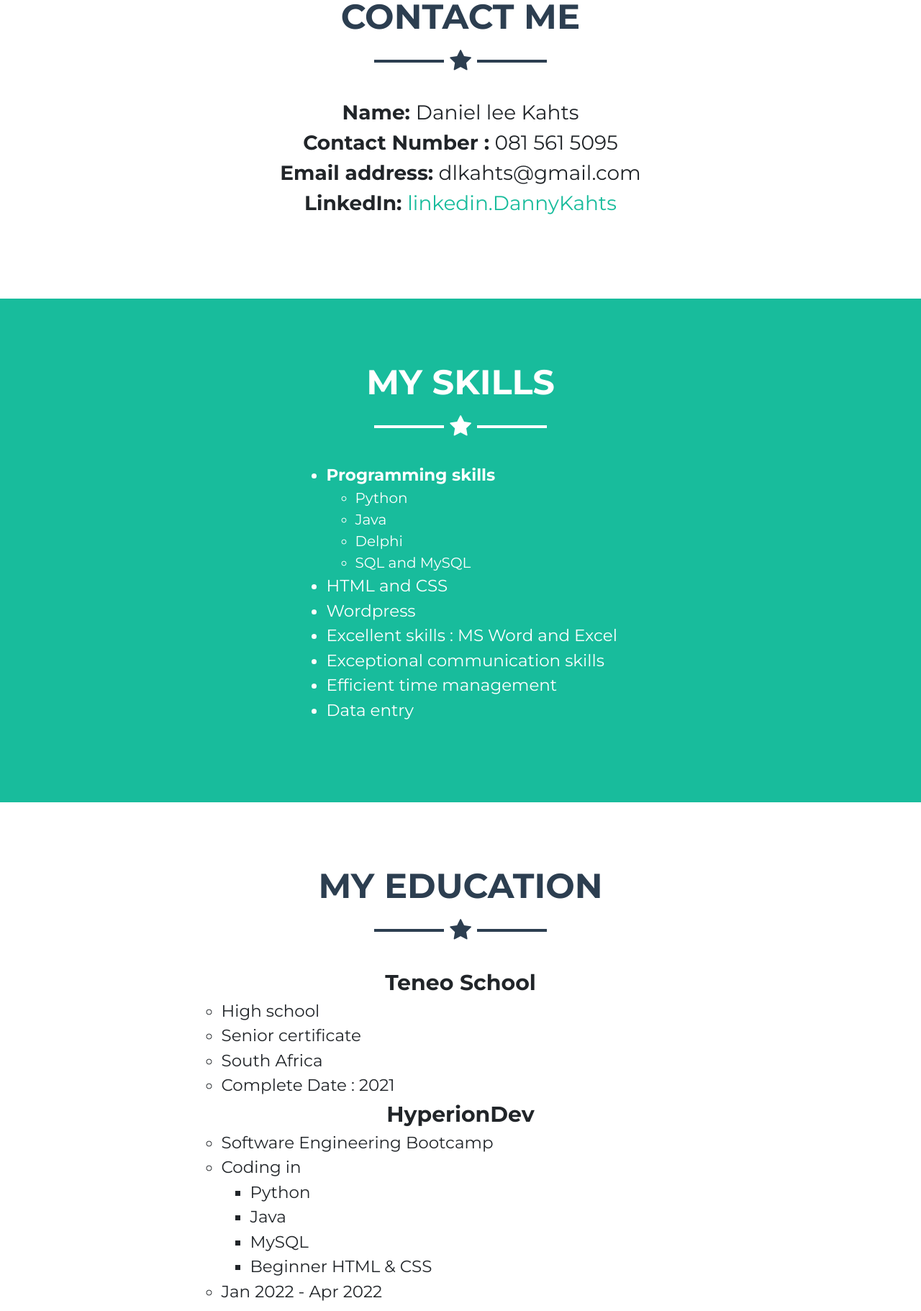
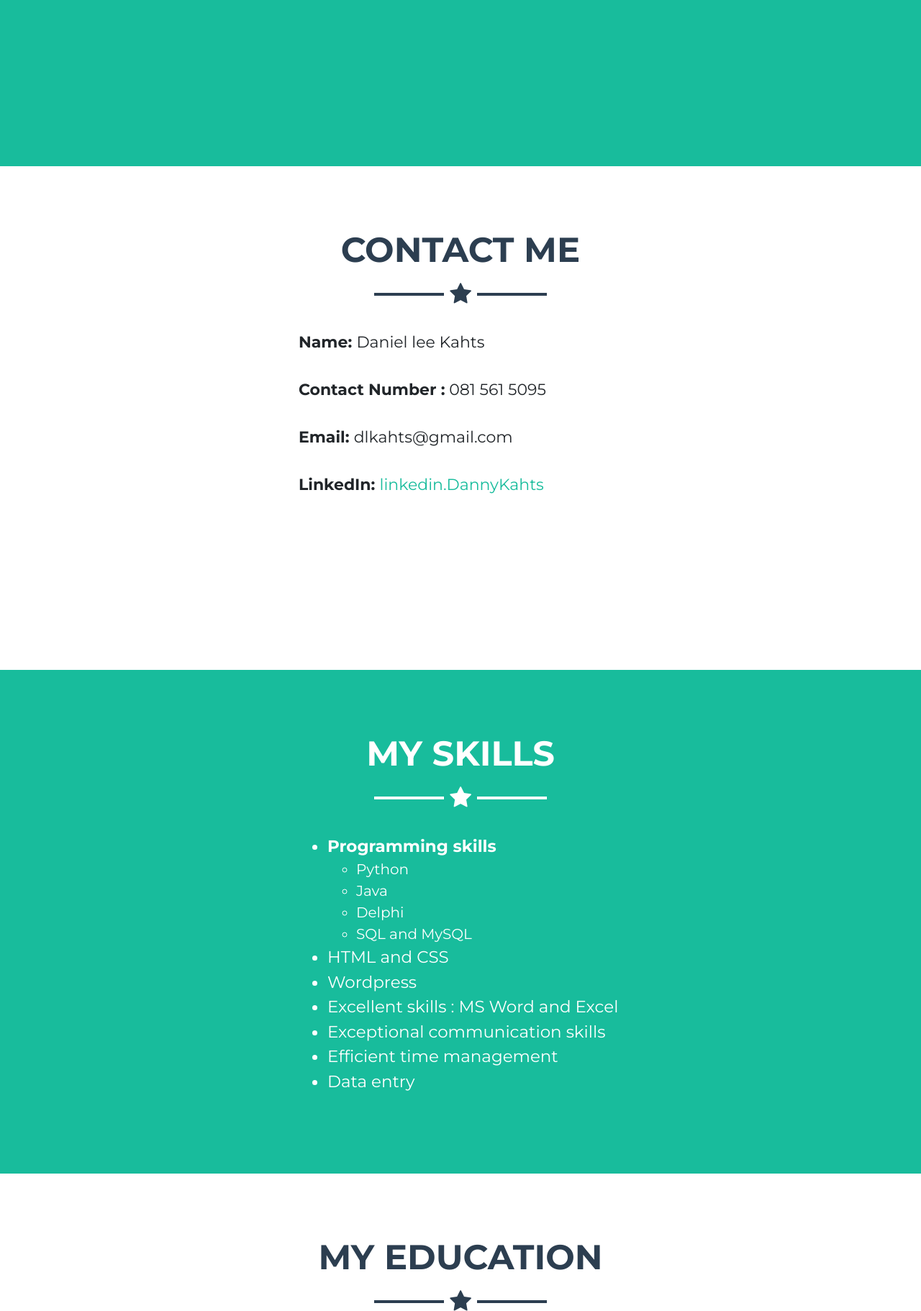
Before and after one commit to Dannyktz/Danny_Kahts_resume, a plain HTML site: page index.html in a window 1280 px wide. Shown: the part 2647-4469 px from the top of the page at 72% size. Drawn offline with nearby package versions, Linux system fonts and the light colour scheme.

Commit message:
Update index.html

```diff
--- a/index.html
+++ b/index.html
@@ -45,13 +45,13 @@
                             <div class="my-auto portfolio-item-caption-content w-100 text-center text-white"><i class="fa fa-search-plus fa-3x"></i></div>
                         </div><img class="img-fluid" src="assets/img/1200px-Calculator_icon.svg.png" width="350"></a>
                 </div>
-                <div class="col-md-6 col-lg-4">
+                <div class="col-md-6 col-lg-4 offset-lg-0 offset-xl-0">
                     <a class="d-block mx-auto portfolio-item" data-toggle="modal" href="#pyGame">
                         <div class="d-flex portfolio-item-caption position-absolute h-100 w-100">
                             <div class="my-auto portfolio-item-caption-content w-100 text-center text-white"><i class="fa fa-search-plus fa-3x"></i></div>
                         </div><img class="img-fluid" src="assets/img/Circle-icons-gamecontroller.svg.png"></a>
                 </div>
-                <div class="col-md-6 col-lg-4 col-xl-4 offset-lg-2 offset-xl-2" style="width: 409px;height: 240px;">
+                <div class="col-md-6 col-lg-4 offset-lg-2 offset-xl-2">
                     <a class="d-block mx-auto portfolio-item" data-toggle="modal" href="#portfolio-modal-1">
                         <div class="d-flex portfolio-item-caption position-absolute h-100 w-100">
                             <div class="my-auto portfolio-item-caption-content w-100 text-center text-white" style="width: 360px;"><i class="fa fa-search-plus fa-3x"></i></div>
@@ -70,6 +70,8 @@
         <div class="container">
             <h2 class="text-uppercase text-center text-white">About</h2>
             <hr class="star-light mb-5">
+            <h2 class="text-uppercase text-center text-white">About</h2>
+            <hr class="star-light mb-5">
             <div class="row">
                 <div class="col-lg-4 ml-auto">
                     <p class="lead">High school graduate with superb IT and Mathematics abilities. Self driven future programmer with excellent computer skills .<br>Dependent worker that has no trouble with multi-tasking and working within a team.<br><br></p>
@@ -82,20 +84,29 @@
             <div class="text-center mt-4"><a class="btn btn-outline-light btn-xl" role="button" href="https://www.dropbox.com/s/cmwug7gwuwnlcsp/Danny%20resume%20PDF.pdf?dl=0"><i class="fa fa-download mr-2"></i><span>Download Resume</span></a></div>
         </div>
     </section>
+    <section id="about-2" class="bg-primary text-white mb-0"></section>
     <section id="contact">
-        <div class="container">
-            <h2 class="text-uppercase text-center text-secondary mb-0">Contact Me</h2>
+        <div class="container text-center" style="width: 480px;height: 508px;">
+            <div class="row">
+                <div class="col">
+                    <h2 class="text-uppercase text-center text-secondary mb-0">Contact Me</h2>
+                </div>
+            </div>
             <hr class="star-dark mb-5">
-            <ul class="list-unstyled text-center" style="font-size: 28px;font-family: Montserrat, sans-serif;">
-                <li data-bs-hover-animate="jello"><strong>Name:&nbsp;</strong>Daniel lee Kahts<br></li>
-                <li style="width: 1000;"><strong>Contact Number :</strong>&nbsp;081 561 5095<br></li>
-                <li><strong>Email address:</strong>&nbsp;dlkahts@gmail.com<br></li>
-                <li data-bs-hover-animate="bounce" style="font-size: 20;"><strong>LinkedIn:&nbsp;</strong><a href="https://www.linkedin.com/in/danny-kahts-b32777232/">linkedin.DannyKahts</a><br></li>
-            </ul>
+            <div class="row">
+                <div class="col">
+                    <ul class="list-unstyled text-left" style="font-size: 22px;font-family: Montserrat, sans-serif;">
+                        <li class="text-left" data-bs-hover-animate="jello"><strong>Name:&nbsp;</strong>Daniel lee Kahts<br></li>
+                        <li style="width: 1000;"><br><strong>Contact Number :</strong>&nbsp;081 561 5095<br></li>
+                        <li><br><strong>Email:&nbsp;</strong>dlkahts@gmail.com<br><br></li>
+                        <li data-bs-hover-animate="bounce" style="font-size: 20;"><strong>LinkedIn:&nbsp;</strong><a href="https://www.linkedin.com/in/danny-kahts-b32777232/">linkedin.DannyKahts</a><br></li>
+                    </ul>
+                </div>
+            </div>
         </div>
     </section>
     <section id="about-1" class="bg-primary text-white mb-0">
-        <div class="container text-center" style="width: 483px;height: 508px;">
+        <div class="container text-center" style="width: 480px;height: 508px;">
             <h2 class="text-uppercase text-center text-white">My Skills</h2>
             <hr class="star-light mb-5">
             <ul class="text-left" style="font-size: 23px;font-family: Montserrat, sans-serif;">
@@ -116,8 +127,8 @@
             </ul>
         </div>
     </section>
-    <section id="contact-1">
-        <div class="container" style="width: 775px;">
+    <section id="portfolio-1" class="portfolio">
+        <div class="container text-center" style="width: 480px;height: 508px;">
             <h2 class="text-uppercase text-center text-secondary mb-0">My education</h2>
             <hr class="star-dark mb-5">
             <ul class="list-unstyled text-center" style="font-size: 28px;font-family: Montserrat, sans-serif;">
@@ -146,6 +157,7 @@
             </ul>
         </div>
     </section>
+    <section id="contact-1"></section>
     <footer class="footer text-center">
         <div class="container">
             <div class="row">
```
